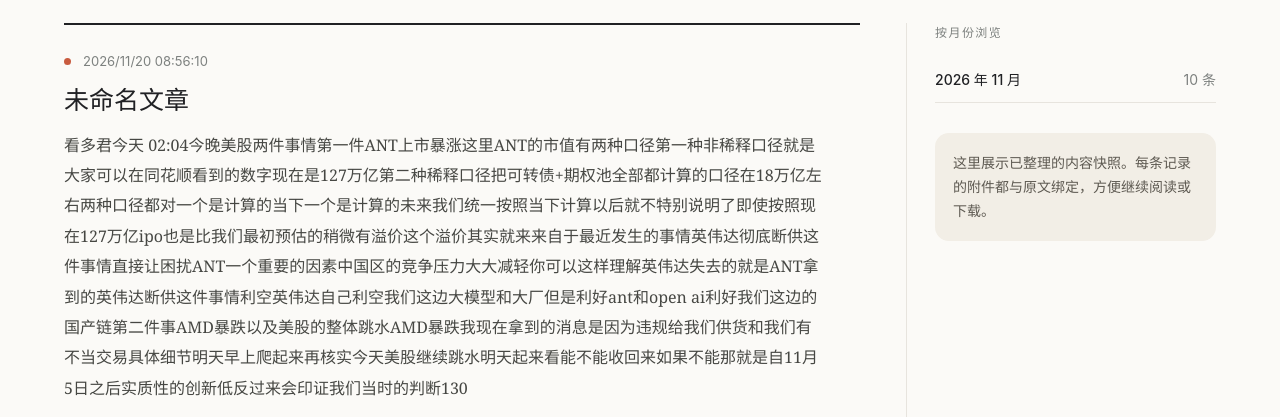
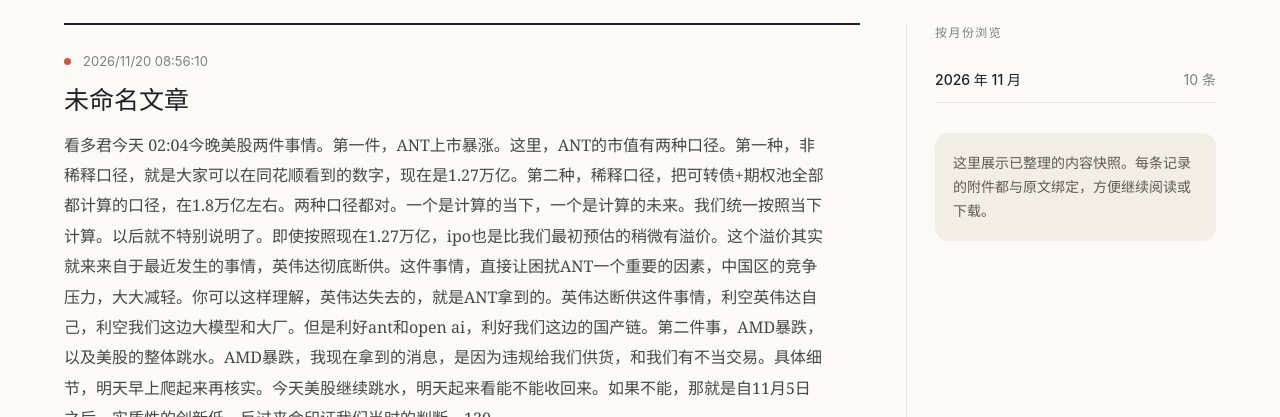
Before and after one commit to Halcyon137/dajia-content-sit, a website: page index.html in a window 1280 px wide. Shown: the part 383-800 px from the top of the page. Drawn offline with Linux system fonts and the light colour scheme.

Commit message:
Preserve punctuation in cleaned text

```diff
--- a/index.html
+++ b/index.html
@@ -33,7 +33,7 @@
       {time:'昨天 09:12',title:'盘前观察：科技板块与资金流向',tag:'盘前简报',text:['隔夜海外市场波动加大，今日重点关注半导体、算力和券商板块的开盘反馈。'],files:[['盘前观察-1116.txt','TXT · 18 KB']]},
       {time:'11 月 15 日 18:30',title:'周末行业资料汇编',tag:'资料汇编',text:['本期整理人工智能、先进制造与新能源行业的重点信息，供后续研究查阅。'],files:[['行业资料汇编-第46期.zip','ZIP · 12.6 MB'],['重点公司清单.csv','CSV · 94 KB']]}
     ];
-    function cleanText(v){const bad=/(版权所有，侵权必究|请勿转发|转发必究|授权用户专享|未经授权禁止复制传播|内容已添加防伪标识|内容已加密保护|请放弃转发|不要尝试挑战|我可以让你转发|本文仅供授权用户阅读|严禁转发分享)/;return String(v||'').split(/\n+/).map(s=>s.trim()).filter(Boolean).filter(s=>!bad.test(s)).filter(s=>!(s.length===1&&/[\u4e00-\u9fff，。！？、：；（）()“”‘’…—,.!?]/.test(s))).filter(s=>!/^获取于\s*:|^话题列表$|^展开全部$|^收起$/.test(s));}
+    function cleanText(v){const bad=/(版权所有，侵权必究|请勿转发|转发必究|授权用户专享|未经授权禁止复制传播|内容已添加防伪标识|内容已加密保护|请放弃转发|不要尝试挑战|我可以让你转发|本文仅供授权用户阅读|严禁转发分享)/;return String(v||'').split(/\n+/).map(s=>s.trim()).filter(Boolean).filter(s=>!bad.test(s)).filter(s=>!(s.length===1&&/[\u4e00-\u9fff]/.test(s))).filter(s=>!/^获取于\s*:|^话题列表$|^展开全部$|^收起$/.test(s));}
     function render(list){document.querySelector('#feed').innerHTML=list.map(x=>{const lines=Array.isArray(x.text)?x.text.flatMap(cleanText):cleanText(x.text);const paragraphs=lines.length?[lines.join('')]:[];return `<article class="entry"><div class="entry-head"><div class="entry-meta"><span class="dot"></span><span>${x.time}</span></div></div><h3>${x.title}</h3>${paragraphs.map(t=>`<p>${t}</p>`).join('')}<div class="files">${x.files.map(f=>{const name=f[0]||f.name||'附件';const meta=f[1]||f.size||'附件';const href=f[2]||f.url||'';const ext=(name.split('.').pop()||'FILE').toUpperCase();return `<div class="file"><div class="file-icon">${ext.slice(0,4)}</div><div class="file-info"><div class="file-name">${name}</div><div class="file-meta">${meta}</div></div>${href?`<a class="download" href="${href}" target="_blank" rel="noopener">下载 / 阅读</a>`:'<span class="file-meta">附件链接不可用</span>'}</div>`}).join('')}</div></article>`}).join('')}
     render(items);
     fetch('data.json').then(r=>r.ok?r.json():null).then(payload=>{
```
